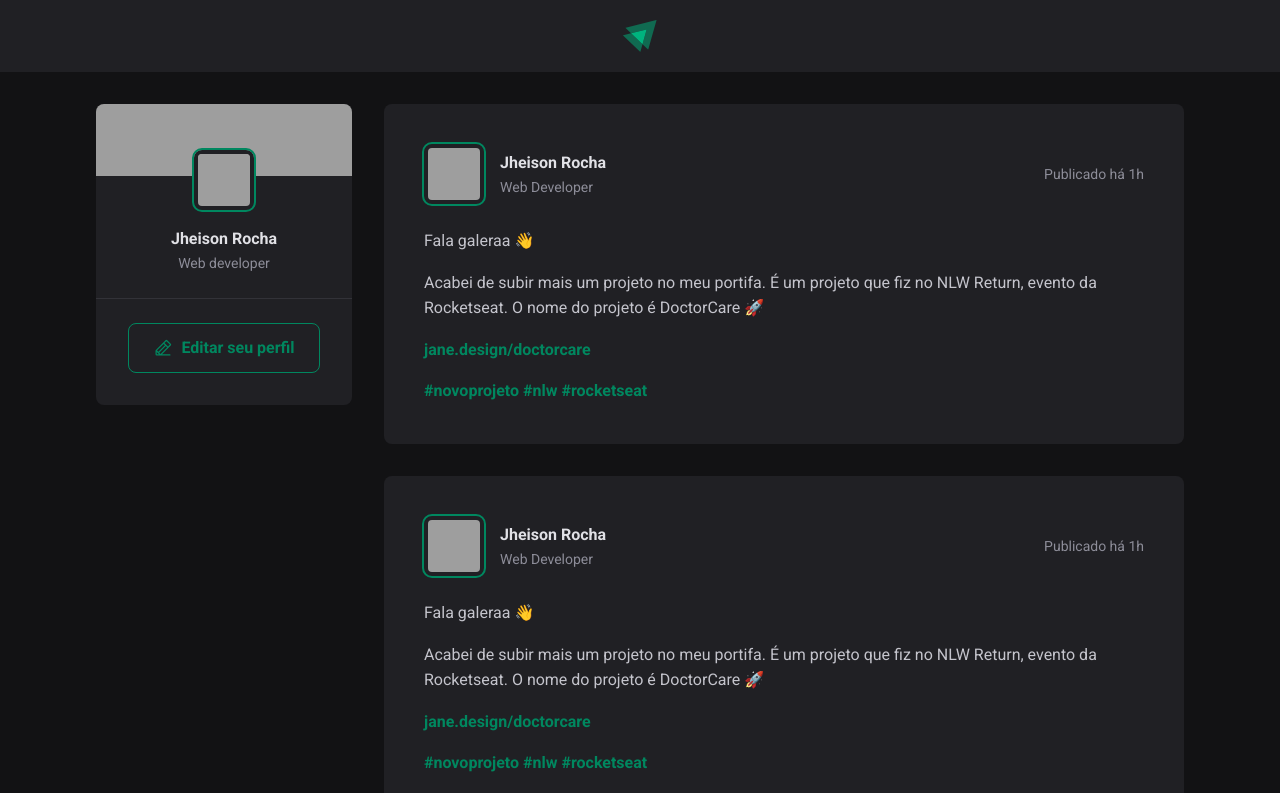
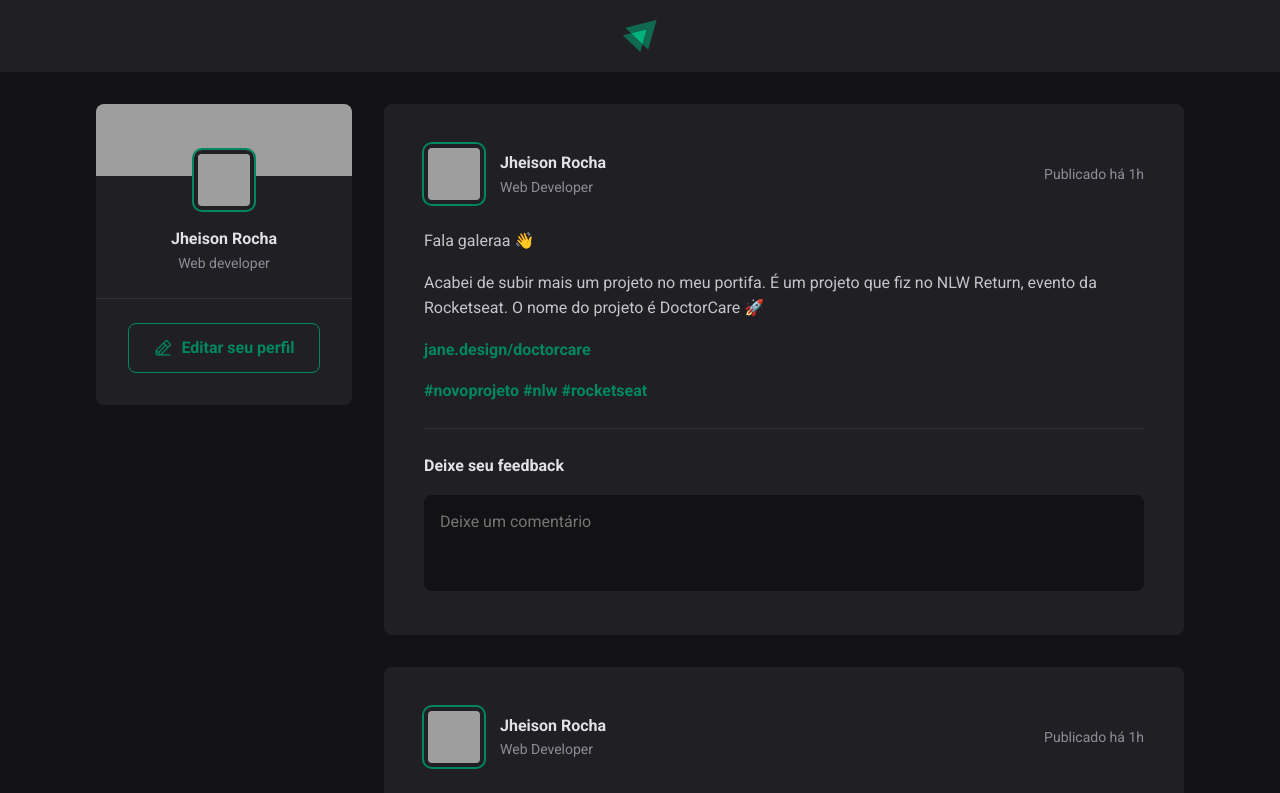
Before and after one commit to xJrocha/projeto2, a React (Vite) app in the folder 01-fundamentos-reactjs/: page / in a window 1280 px wide. Shown: the top 793 px of the page. Built offline with nearby package versions, Linux system fonts and the light colour scheme; grey boxes are pictures that could not be loaded.

Commit message:
Formulário-de-comentários

```diff
--- a/01-fundamentos-reactjs/src/components/Post.jsx
+++ b/01-fundamentos-reactjs/src/components/Post.jsx
@@ -30,6 +30,18 @@
              </p>
             </div>
 
+            <form className={styles.commentForm}>
+            <strong>Deixe seu feedback</strong>
+
+            <textarea
+                placeholder="Deixe um comentário"
+            />
+
+               <footer>
+               <button type="submit">Publicar</button>
+               </footer>
+            </form>
+
     </article>
     )
 }
--- a/01-fundamentos-reactjs/src/components/Post.module.css
+++ b/01-fundamentos-reactjs/src/components/Post.module.css
@@ -9,43 +9,50 @@
 }
 
 .content {
-line-height: 1.6;
-color: var(--gray-300);
-margin-top: 1.5rem;
+    line-height: 1.6;
+    color: var(--gray-300);
+    margin-top: 1.5rem;
 }
 
 .content p {
+
     margin-top: 1rem;
 }
 
 .content a {
+
     font-weight: bold;
     color: var(--green-500);
     text-decoration: none;
 }
 
 .content a:hover {
+
     color: var(--green-300);
 }
 
 .post > header {
+
     display: flex;
     align-items: center;
     justify-content: space-between;
 }
 
 .post > header time {
+
     color: var(--gray-400);
     font-size: 0.875rem;
 }
 
 .author {
+
     display:flex;
     align-items: center;
     gap: 1rem;
 }
 
 .author img {
+
     width: calc(3rem + 12px);
     height:calc(3rem + 12px);
     border-radius: 8px;
@@ -55,6 +62,7 @@
 }
 
 .authorinfo strong {
+
     display:block;
     color:var(--gray-100);
     line-height: 1.6;
@@ -63,8 +71,66 @@
 }
 
 .authorinfo span{
+
     display:block;
     font-size:0.875rem;
     color:var(--gray-400);
     line-height: 1.6;
 }
+
+.commentForm {
+
+    width: 100%;
+    margin-top: 1.5rem;
+    padding-top:1.5rem;
+    border-top:1px solid var(--gray-600);
+}
+
+.commentForm > strong {
+
+    color:var(--gray-100);
+    line-height: 1.6;
+}
+
+.commentForm > textarea {
+
+    width:100%;
+    background: var(--gray-900);
+    border:0;
+    resize: none;
+    height: 6rem;
+    padding: 1rem;
+    border-radius: 8px;
+    color: var(--gray-100);
+    line-height: 1.4;
+    margin-top: 1rem;
+}
+
+.commentForm footer {
+    visibility: hidden;
+    max-height: 0;
+}
+.commentForm:focus-within footer{
+    visibility: visible;
+    max-height: none ;
+
+}
+
+.commentForm button[type=submit] {
+
+    padding: 1rem 1.5rem;
+    margin-top: 1rem;
+    border-radius: 8px;
+    border: 0;
+    background: var(--green-500);
+    color: var(--white);
+    font-weight: bold;
+    cursor: pointer;
+    transition: 0.2s;
+}
+
+
+
+.commentForm > button[type=submit]:hover{
+    background: var(--green-300);
+  }
--- a/01-fundamentos-reactjs/src/global.css
+++ b/01-fundamentos-reactjs/src/global.css
@@ -10,8 +10,11 @@
 
     --green-300:#00b37E;
     --green-500:#00875f;
+}
 
-
+:focus{
+    outline: transparent;
+    box-shadow: 0 0 0 2px var(--green-500);
 
 }
 
```
